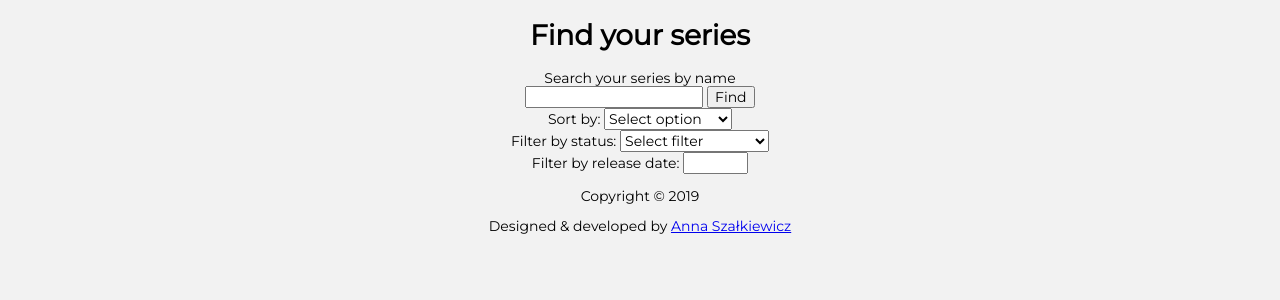
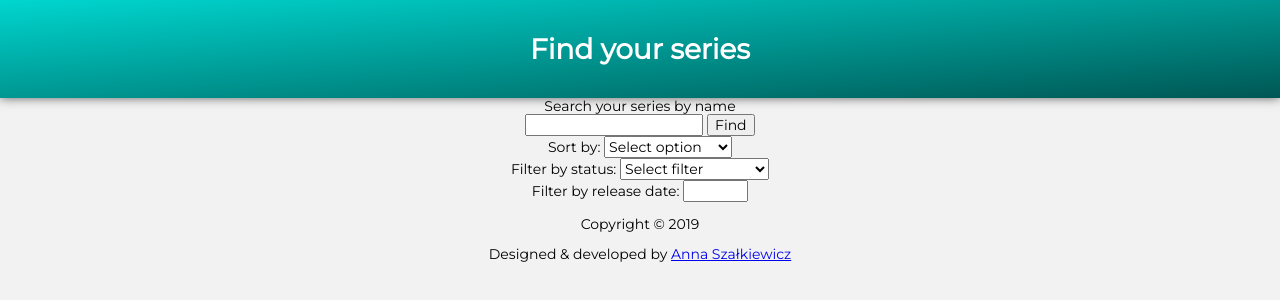
Before and after one commit to annaszalkiewicz/profil-fend-task, a website with bundled scripts: page index.html in a window 1280 px wide. Built offline with nearby package versions, Linux system fonts and the light colour scheme.

Commit message:
Add styling to header

```diff
--- a/css/styles.css
+++ b/css/styles.css
@@ -13,3 +13,10 @@ html, body {
 
 .container {
   width: 100%; }
+
+.header {
+  width: 100%;
+  background: linear-gradient(to bottom right, #00d6cf, #005754);
+  color: white;
+  padding: 1em;
+  box-shadow: 0 0 10px #606060; }
--- a/scss/index.scss
+++ b/scss/index.scss
@@ -20,3 +20,13 @@
 .container {
   width: 100%;
 }
+
+// Header
+
+.header {
+  width: 100%;
+  background: linear-gradient(to bottom right, $primaryColor, $secondaryColor);
+  color: white;
+  padding: 1em;
+  box-shadow: $shadow;
+}
--- a/scss/variables.scss
+++ b/scss/variables.scss
@@ -8,3 +8,7 @@
 // Font
 
 $font: 'Montserrat', sans-serif;
+
+// Miscellaneous
+
+$shadow: 0 0 10px $darkGrey;
```
